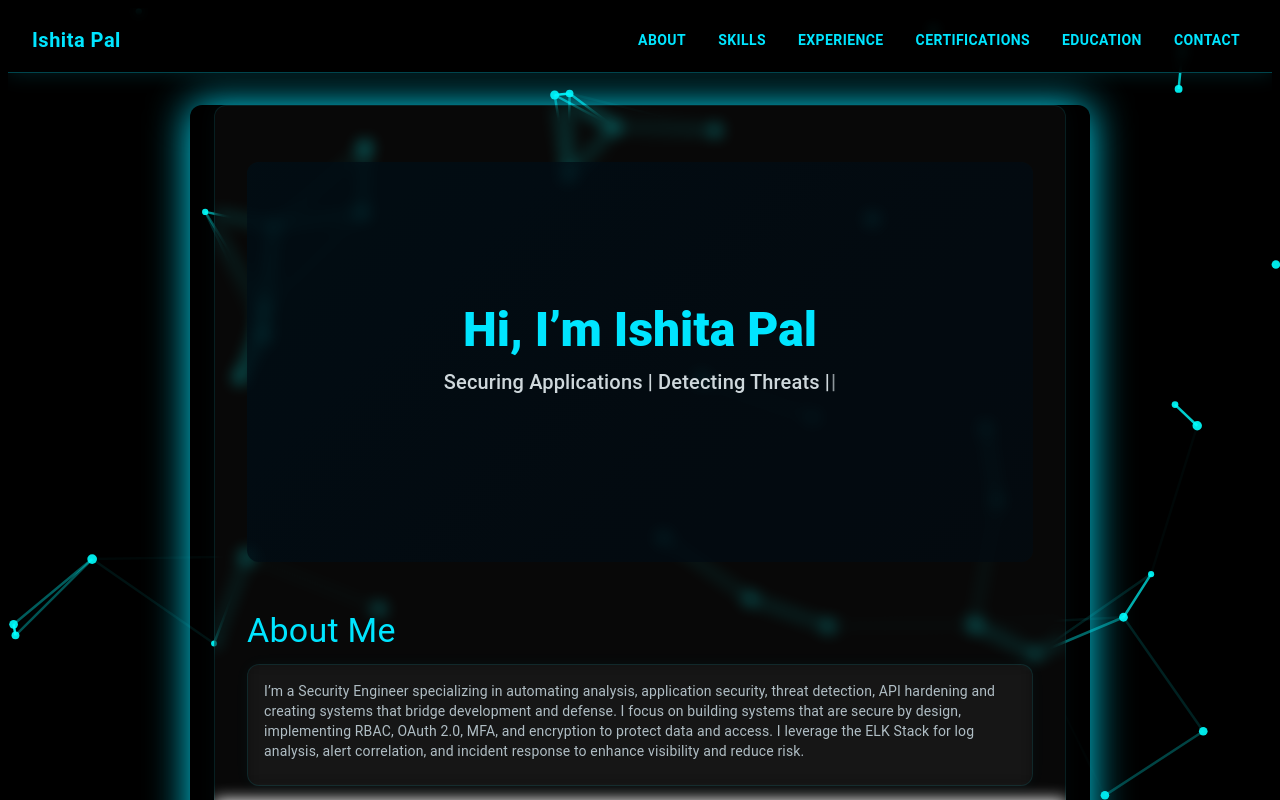
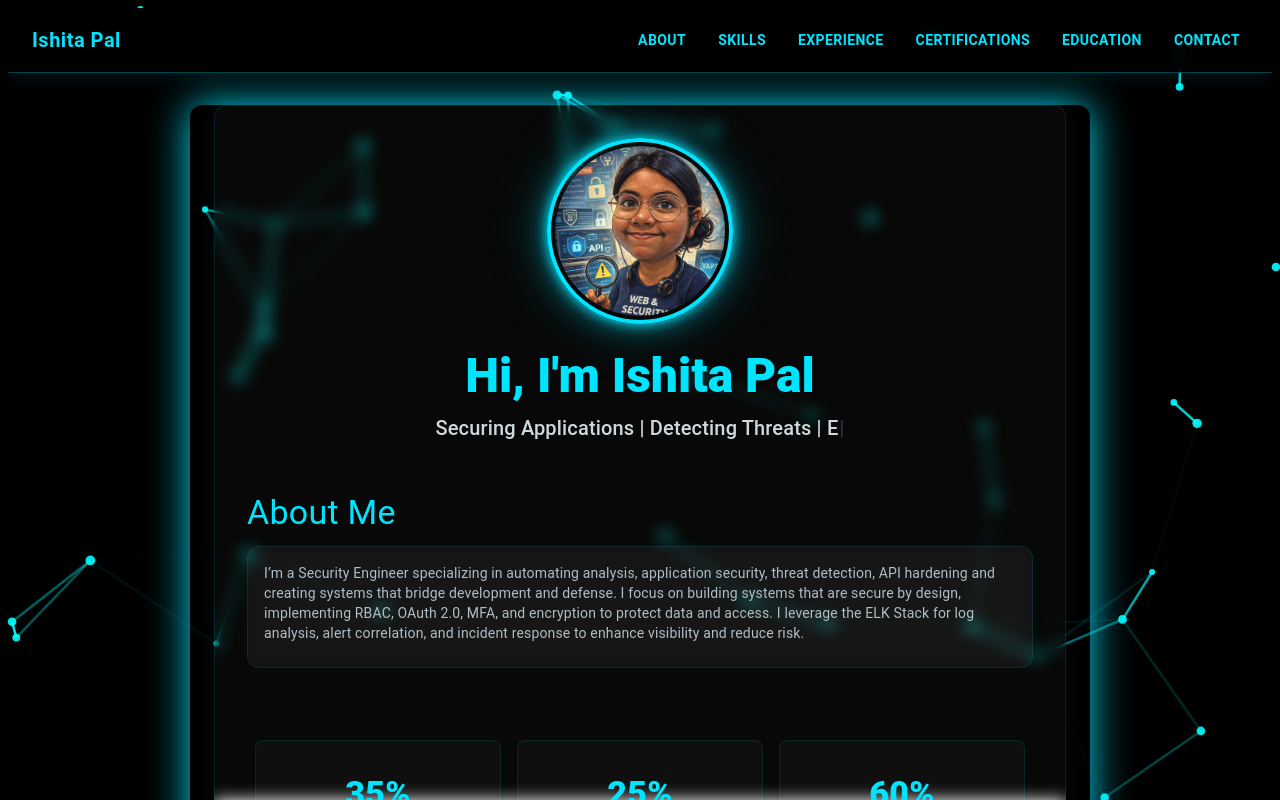
Before and after one commit to ishi-tapal/portfolio, a React (Vite) app: page / in a window 1280 px wide. Shown: the top 800 px of the page. Built offline with nearby package versions, Linux system fonts and the light colour scheme.

Commit message:
latest changes of 28-Jun-26

```diff
--- a/src/App.jsx
+++ b/src/App.jsx
@@ -51,9 +51,9 @@ import {
 import GitHubIcon from "@mui/icons-material/GitHub";
 import LinkedInIcon from "@mui/icons-material/LinkedIn";
 import EmailIcon from "@mui/icons-material/Email";
-//import image from "./assets/rough-black-lines-textured-background.jpg";
 import ParticleBackground from "./Particle";
 import Typewriter from "typewriter-effect";
+import profileImg from "./assets/profile.jpeg";
 //import Typed from "react-typed";
 
 //import emailjs from "emailjs-com";
@@ -146,7 +146,7 @@ const experience = [
     company: "TalaKunchi Networks Pvt Ltd – Mumbai, Maharashtra",
     date: "Apr 2026 – Present",
     points: [
-      "Application Security Engineer with experience in Vulnerability Assessment and Penetration Testing of web applications and APIs, specializing in identifying, validating, and reporting security vulnerabilities across enterprise applications. Experienced in performing manual and automated security assessments aligned with OWASP Top 10, OWASP API Security Top 10, and Secure SDLC practices. Proficient in authentication and authorization testing, session management, access control validation, business logic testing, API security testing, vulnerability verification, risk assessment, and remediation guidance. Adept at collaborating with development teams to strengthen application security throughout the software development lifecycle. Hands-on experience with Burp Suite, Python, Java, JavaScript, Node.js, Spring Boot, React, AngularJS, Postman, Git, Splunk, and Elasticsearch to analyze application architecture and support comprehensive security assessments"
+      "Application Security Engineer with experience in Vulnerability Assessment and Penetration Testing of web applications and APIs, specializing in identifying, validating, and reporting security vulnerabilities across enterprise applications. Experienced in performing manual and automated security assessments aligned with OWASP Top 10, OWASP API Security Top 10, and Secure SDLC practices. Proficient in authentication and authorization testing, session management, access control validation, business logic testing, API security testing, vulnerability verification, risk assessment, and remediation guidance. Adept at collaborating with development teams to strengthen application security throughout the software development lifecycle. Hands-on experience with Burp Suite, Python, Java, JavaScript, Node.js, Spring Boot, React, AngularJS, Postman, Git, Splunk, and Elasticsearch to analyze application architecture and support comprehensive security assessments",
     ],
   },
   {
@@ -427,41 +427,6 @@ export default function App() {
         >
           <CardContent>
             {/* HERO */}
-            <Box
-              sx={{
-                position: "relative",
-                height: { xs: 320, md: 400 },
-                overflow: "hidden",
-                mt: 3,
-                borderRadius: 3,
-              }}
-            >
-              {/* animated gradient */}
-              <Box sx={gradientSx} />
-
-              {/* subtle texture image (low opacity) */}
-              <Box
-                sx={{
-                  position: "absolute",
-                  inset: 0,
-                  //backgroundImage: `url(${image})`,
-                  backgroundSize: "cover",
-                  backgroundPosition: "center",
-                  opacity: 0.06,
-                  zIndex: 1,
-                }}
-              />
-
-              {/* dark overlay for contrast */}
-              <Box
-                sx={{
-                  position: "absolute",
-                  inset: 0,
-                  bgcolor: "rgba(0,0,0,0.35)",
-                  zIndex: 2,
-                }}
-              />
-
             {/* Hero content */}
             <Box
               sx={{
@@ -479,6 +444,47 @@ export default function App() {
                 animate={{ opacity: 1, y: 0 }}
                 transition={{ duration: 0.9 }}
               >
+                <Box
+                  sx={{
+                    display: "flex",
+                    flexDirection: "column",
+                    alignItems: "center",
+                  }}
+                >
+                  {/* Profile Image */}
+                  <Box
+                    component="img"
+                    src={profileImg}
+                    alt="Ishita Pal"
+                    sx={{
+                      width: { xs: 120, md: 170 },
+                      height: { xs: 120, md: 170 },
+                      borderRadius: "50%",
+                      objectFit: "cover",
+                      objectPosition: "center 10%",
+                      border: `4px solid ${theme.accent}`,
+                      p: "4px",
+                      mb: 3,
+
+                      boxShadow: `
+            0 0 12px ${theme.accent},
+            0 0 30px rgba(0,229,255,0.45),
+            0 0 60px rgba(0,229,255,0.25)
+          `,
+
+                      transition: "0.3s ease",
+
+                      "&:hover": {
+                        transform: "scale(1.05)",
+                        boxShadow: `
+              0 0 18px ${theme.accent},
+              0 0 40px rgba(0,229,255,0.6),
+              0 0 80px rgba(0,229,255,0.35)
+            `,
+                      },
+                    }}
+                  />
+
                   <Typography
                     variant="h3"
                     sx={{
@@ -488,23 +494,14 @@ export default function App() {
                       mb: 1,
                     }}
                   >
-                    Hi, I’m Ishita Pal
+                    Hi, I'm Ishita Pal
                   </Typography>
+
                   <Typography
                     variant="h6"
                     color="#cfd8dc"
-                    sx={{ textAlign: "center", mb: 3 }}
+                    sx={{ textAlign: "center" }}
                   >
-                    {/* <Typed
-                      strings={[
-                        "Securing Applications",
-                        "Detecting Threats",
-                        "Engineering Resilience",
-                      ]}
-                      typeSpeed={60}
-                      backSpeed={30}
-                      loop
-                    /> */}
                     <Typewriter
                       options={{
                         strings: [
@@ -517,8 +514,8 @@ export default function App() {
                       }}
                     />
                   </Typography>
+                </Box>
               </motion.div>
-              </Box>
             </Box>
 
             {/* ABOUT */}
```
Also changed, not shown: src/assets/profile.jpeg (added). Lines whose indentation alone changed are shown as unchanged.
